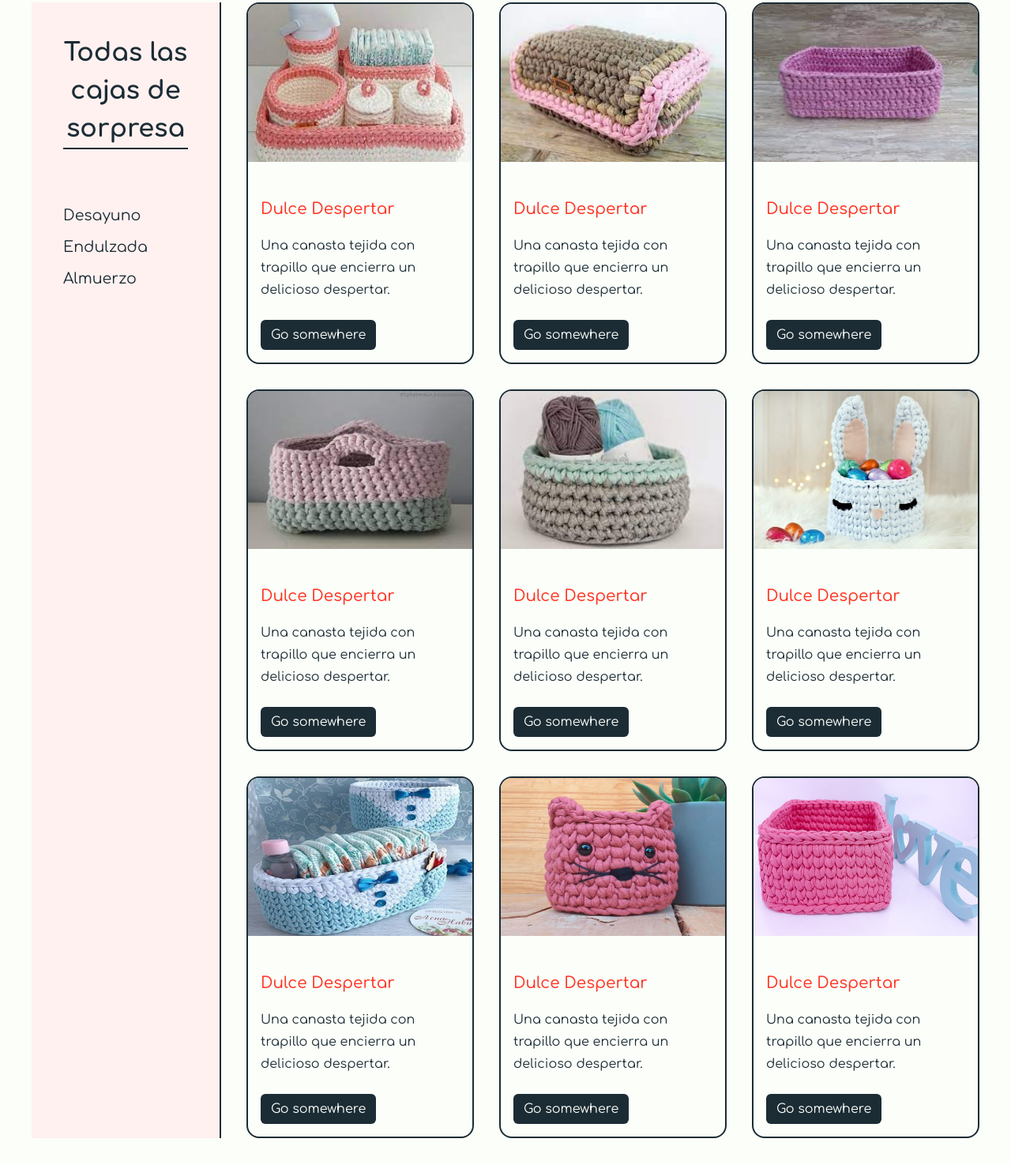
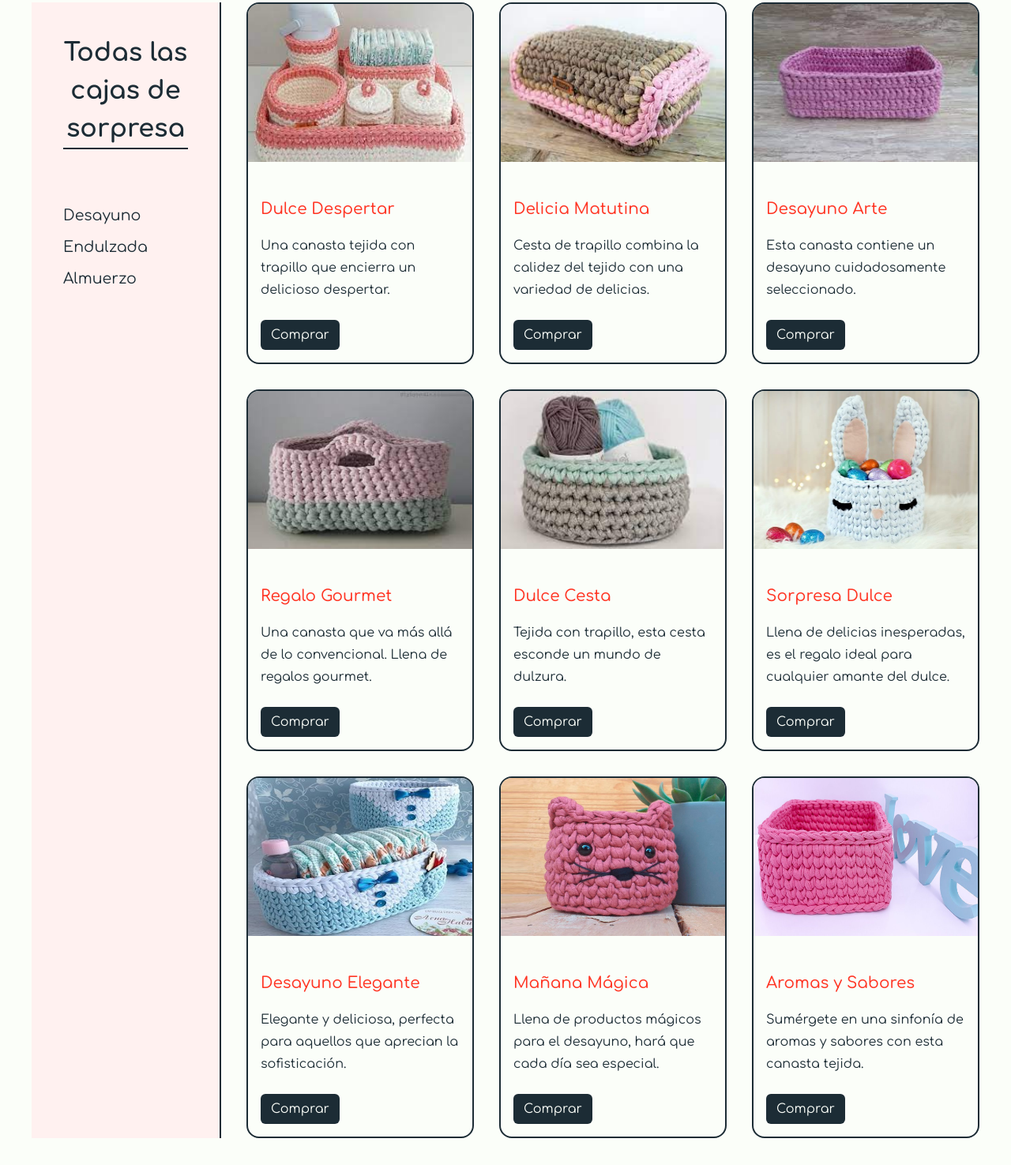
Before and after one commit to DanielDAJJ/PreEntrega2DanielAlejandroJaimesJim-nez, a plain HTML site: page pages/cajasSorpresa.html in a window 1280 px wide. Shown: the part 165-1640 px from the top of the page at 79% size. Drawn offline with nearby package versions, Linux system fonts and the light colour scheme.

Commit message:
se actualizaron las imagenes y el texto de las cards de productos

```diff
--- a/pages/cajasSorpresa.html
+++ b/pages/cajasSorpresa.html
@@ -58,71 +58,71 @@
                 <div class="card-body">
                     <h5 class="card-title">Dulce Despertar</h5>
                     <p class="card-text">Una canasta tejida con trapillo que encierra un delicioso despertar.</p>
-                    <a href="#" class="btn cajaSor__Cont__Card__Boton">Go somewhere</a>
+                    <a href="https://wa.me/573219134057" target="_blank" class="btn cajaSor__Cont__Card__Boton">Comprar</a>
                 </div>
             </div>
             <div class="card cajaSor__Cont__Card" style="width: 18rem;">
                 <img src="../img/ejemploCard2.jpeg" class="card-img-top" alt="card 1">
                 <div class="card-body">
-                    <h5 class="card-title">Dulce Despertar</h5>
-                    <p class="card-text">Una canasta tejida con trapillo que encierra un delicioso despertar.</p>
-                    <a href="#" class="btn cajaSor__Cont__Card__Boton">Go somewhere</a>
+                    <h5 class="card-title">Delicia Matutina</h5>
+                    <p class="card-text">Cesta de trapillo combina la calidez del tejido con una variedad de delicias.</p>
+                    <a href="https://wa.me/573219134057" target="_blank" class="btn cajaSor__Cont__Card__Boton">Comprar</a>
                 </div>
             </div>
             <div class="card cajaSor__Cont__Card" style="width: 18rem;">
                 <img src="../img/ejemploCard3.jpeg" class="card-img-top" alt="card 1">
                 <div class="card-body">
-                    <h5 class="card-title">Dulce Despertar</h5>
-                    <p class="card-text">Una canasta tejida con trapillo que encierra un delicioso despertar.</p>
-                    <a href="#" class="btn cajaSor__Cont__Card__Boton">Go somewhere</a>
+                    <h5 class="card-title">Desayuno Arte</h5>
+                    <p class="card-text">Esta canasta contiene un desayuno cuidadosamente seleccionado.</p>
+                    <a href="https://wa.me/573219134057" target="_blank" class="btn cajaSor__Cont__Card__Boton">Comprar</a>
                 </div>
             </div>
             <div class="card cajaSor__Cont__Card" style="width: 18rem;">
                 <img src="../img/ejemploCard4.jpeg" class="card-img-top" alt="card 1">
                 <div class="card-body">
-                    <h5 class="card-title">Dulce Despertar</h5>
-                    <p class="card-text">Una canasta tejida con trapillo que encierra un delicioso despertar.</p>
-                    <a href="#" class="btn cajaSor__Cont__Card__Boton">Go somewhere</a>
+                    <h5 class="card-title">Regalo Gourmet</h5>
+                    <p class="card-text">Una canasta que va más allá de lo convencional. Llena de regalos gourmet.</p>
+                    <a href="https://wa.me/573219134057" target="_blank" class="btn cajaSor__Cont__Card__Boton">Comprar</a>
                 </div>
             </div>
             <div class="card cajaSor__Cont__Card" style="width: 18rem;">
                 <img src="../img/ejemploCard5.jpeg" class="card-img-top" alt="card 1">
                 <div class="card-body">
-                    <h5 class="card-title">Dulce Despertar</h5>
-                    <p class="card-text">Una canasta tejida con trapillo que encierra un delicioso despertar.</p>
-                    <a href="#" class="btn cajaSor__Cont__Card__Boton">Go somewhere</a>
+                    <h5 class="card-title">Dulce Cesta</h5>
+                    <p class="card-text">Tejida con trapillo, esta cesta esconde un mundo de dulzura.</p>
+                    <a href="https://wa.me/573219134057" target="_blank" class="btn cajaSor__Cont__Card__Boton">Comprar</a>
                 </div>
             </div>
             <div class="card cajaSor__Cont__Card" style="width: 18rem;">
                 <img src="../img/ejemploCard6.jpeg" class="card-img-top" alt="card 1">
                 <div class="card-body">
-                    <h5 class="card-title">Dulce Despertar</h5>
-                    <p class="card-text">Una canasta tejida con trapillo que encierra un delicioso despertar.</p>
-                    <a href="#" class="btn cajaSor__Cont__Card__Boton">Go somewhere</a>
+                    <h5 class="card-title">Sorpresa Dulce</h5>
+                    <p class="card-text">Llena de delicias inesperadas, es el regalo ideal para cualquier amante del dulce.</p>
+                    <a href="https://wa.me/573219134057" target="_blank" class="btn cajaSor__Cont__Card__Boton">Comprar</a>
                 </div>
             </div>
             <div class="card cajaSor__Cont__Card" style="width: 18rem;">
                 <img src="../img/ejemploCard7.jpeg" class="card-img-top" alt="card 1">
                 <div class="card-body">
-                    <h5 class="card-title">Dulce Despertar</h5>
-                    <p class="card-text">Una canasta tejida con trapillo que encierra un delicioso despertar.</p>
-                    <a href="#" class="btn cajaSor__Cont__Card__Boton">Go somewhere</a>
+                    <h5 class="card-title">Desayuno Elegante</h5>
+                    <p class="card-text">Elegante y deliciosa, perfecta para aquellos que aprecian la sofisticación.</p>
+                    <a href="https://wa.me/573219134057" target="_blank" class="btn cajaSor__Cont__Card__Boton">Comprar</a>
                 </div>
             </div>
             <div class="card cajaSor__Cont__Card" style="width: 18rem;">
                 <img src="../img/ejemploCard8.jpeg" class="card-img-top" alt="card 1">
                 <div class="card-body">
-                    <h5 class="card-title">Dulce Despertar</h5>
-                    <p class="card-text">Una canasta tejida con trapillo que encierra un delicioso despertar.</p>
-                    <a href="#" class="btn cajaSor__Cont__Card__Boton">Go somewhere</a>
+                    <h5 class="card-title">Mañana Mágica</h5>
+                    <p class="card-text">Llena de productos mágicos para el desayuno, hará que cada día sea especial.</p>
+                    <a href="https://wa.me/573219134057" target="_blank" class="btn cajaSor__Cont__Card__Boton">Comprar</a>
                 </div>
             </div>
             <div class="card cajaSor__Cont__Card" style="width: 18rem;">
                 <img src="../img/ejemploCard9.jpeg" class="card-img-top" alt="card 1">
                 <div class="card-body">
-                    <h5 class="card-title">Dulce Despertar</h5>
-                    <p class="card-text">Una canasta tejida con trapillo que encierra un delicioso despertar.</p>
-                    <a href="#" class="btn cajaSor__Cont__Card__Boton">Go somewhere</a>
+                    <h5 class="card-title">Aromas y Sabores</h5>
+                    <p class="card-text">Sumérgete en una sinfonía de aromas y sabores con esta canasta tejida.</p>
+                    <a href="https://wa.me/573219134057" target="_blank" class="btn cajaSor__Cont__Card__Boton">Comprar</a>
                 </div>
             </div>
         </section>
@@ -131,7 +131,7 @@
         <a href="../index.html" class="footer__Enlace">
             <img src="../img/Logo Color Blanco.svg" alt="Tejiendo sorpresas" class="footer__Enlace__logo">
         </a>
-        <a href=" https://wa.me/573219134057" target="_blank" class="footer__Whatsapp">
+        <a href="https://wa.me/573219134057" target="_blank" class="footer__Whatsapp">
             <img src="../img/whatsapp.png" alt="contactanos via whatsapp" class="footer__Whatsapp__Logo">
         </a>
         <p><strong>Contáctanos al +57xxxxxxxx</strong></p>
```
